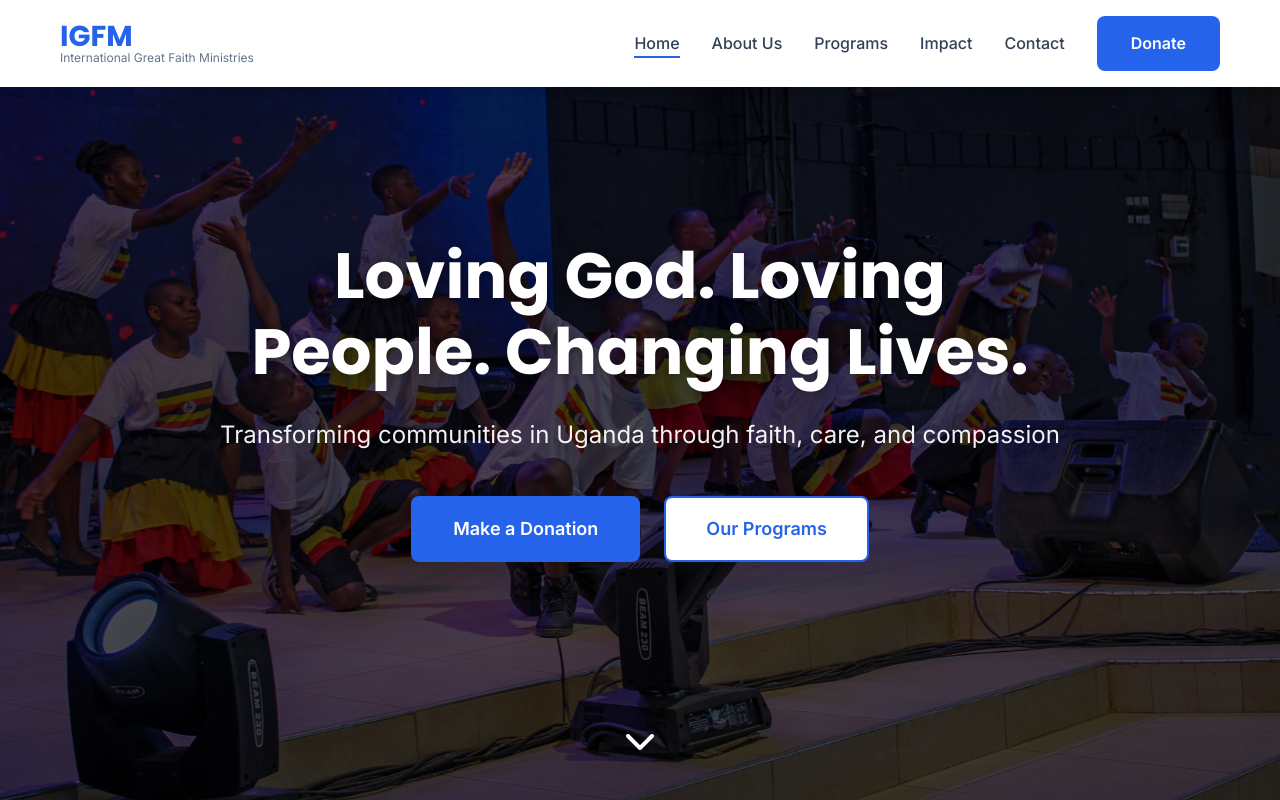
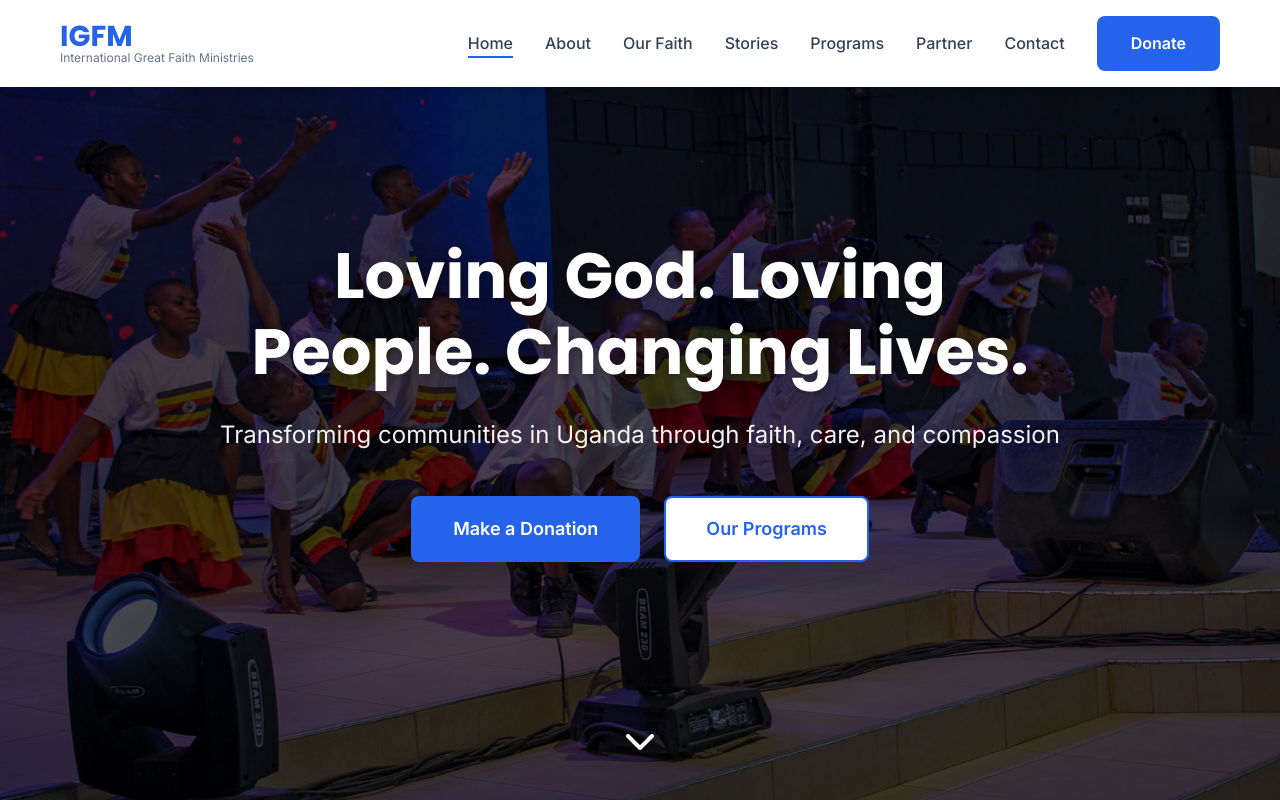
Before and after one commit to 3bsolutionsltd/gidudu, a plain HTML site: page index.html in a window 1280 px wide. Shown: the top 800 px of the page. Drawn offline with Linux system fonts and the light colour scheme.

Commit message:
Update navigation menu to include Faith, Stories, and Partner pages across all pages

```diff
--- a/index.html
+++ b/index.html
@@ -148,9 +148,11 @@
             </div>
             <ul class="nav-menu" id="nav-menu">
                 <li><a href="#home" class="nav-link active">Home</a></li>
-                <li><a href="about.html" class="nav-link">About Us</a></li>
+                <li><a href="about.html" class="nav-link">About</a></li>
+                <li><a href="faith.html" class="nav-link">Our Faith</a></li>
+                <li><a href="stories.html" class="nav-link">Stories</a></li>
                 <li><a href="#programs" class="nav-link">Programs</a></li>
-                <li><a href="#impact" class="nav-link">Impact</a></li>
+                <li><a href="partner.html" class="nav-link">Partner</a></li>
                 <li><a href="#contact" class="nav-link">Contact</a></li>
                 <li><a href="#donate" class="btn btn-primary">Donate</a></li>
             </ul>
```
Also changed, not shown: about.html (+4 -2 lines), faith.html (+4 -2 lines), partner.html (+4 -2 lines), stories.html (+4 -2 lines).
